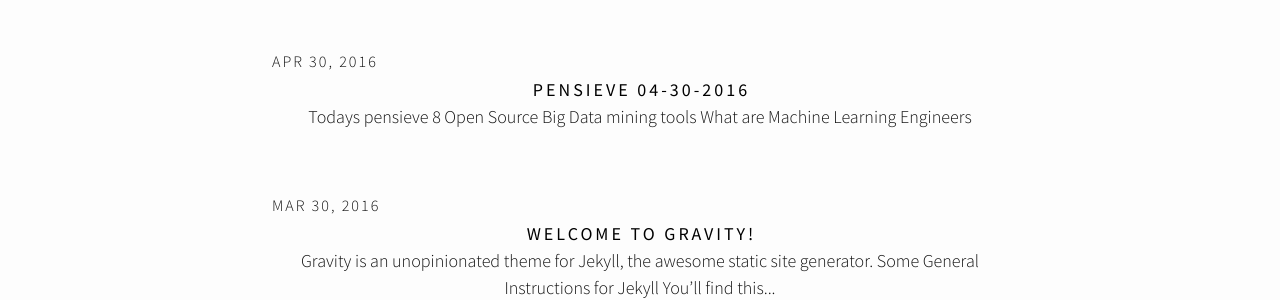
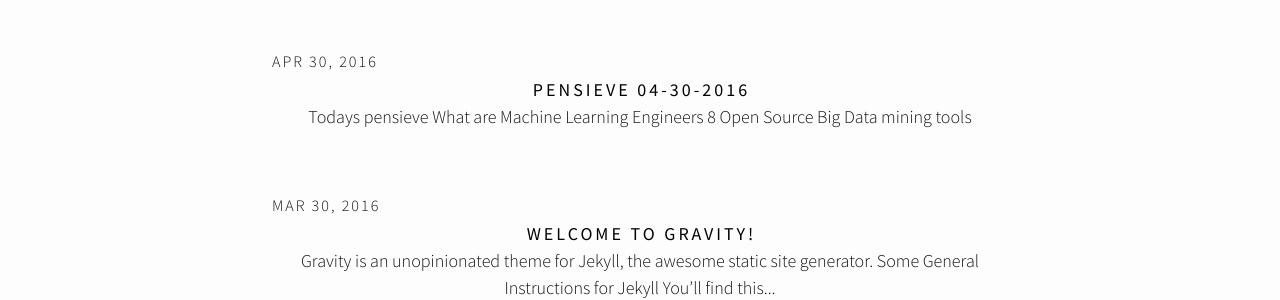
Before and after one commit to jithu123/jithu123.github.io, a Jekyll site: the page built from index.html, in a window 1280 px wide. Shown: the part 286-586 px from the top of the page. Built offline with Jekyll 4.4.1, drawn with Linux system fonts in a browser that asks for light colours; nearby versions of some CDN libraries.

```diff
--- a/_posts/2016-04-30-pensieve.markdown
+++ b/_posts/2016-04-30-pensieve.markdown
@@ -7,8 +7,8 @@ categories: pensieve
 
 Todays pensieve
 
+[What are Machine Learning Engineers][ml-engrs]
 [8 Open Source Big Data mining tools][open-source-tools]
-[What are Machine Learning Engineers][ml-engrs]
 
 [open-source-tools]: http://www.datamation.com/data-center/slideshows/8-open-source-big-data-mining-tools.html
 [ml-engrs]: https://www.oreilly.com/ideas/what-are-machine-learning-engineers
```
